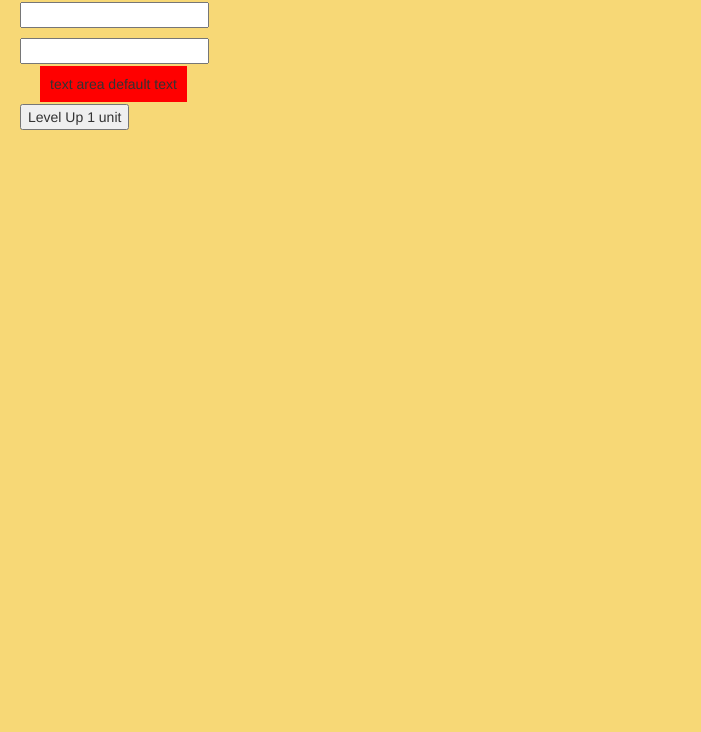
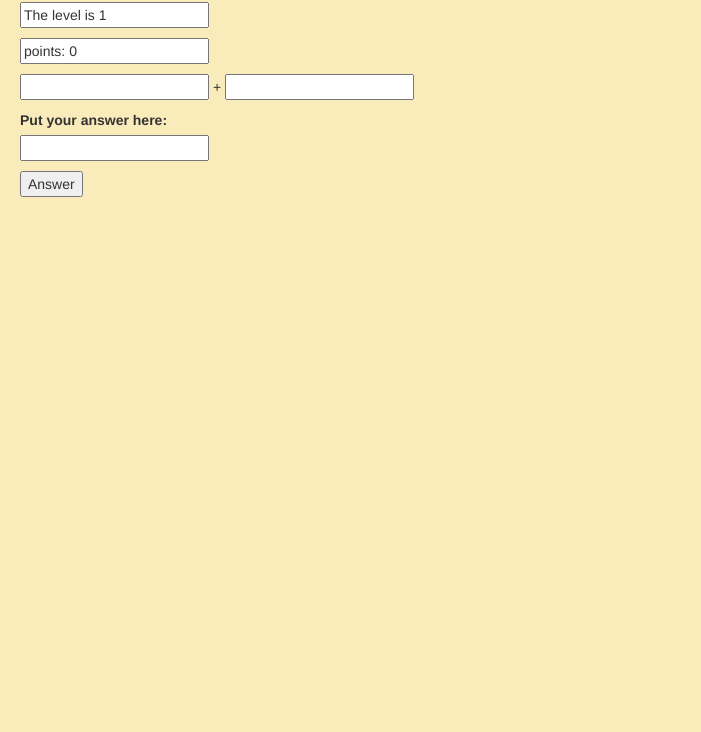
Before and after one commit to s-fanou/javascript, a plain HTML site: page index.html in a window 1280 px wide. Shown: the part 68-800 px from the top of the page, without its empty margins (0-701 px from the left). Drawn offline with nearby package versions, Linux system fonts and the light colour scheme.

Commit message:
first steps

```diff
--- a/exp1.js
+++ b/exp1.js
@@ -3,17 +3,28 @@
 /* i have no idea what to write....
 this game is inspired by the battle cats.  */
 
-$(document).ready(function () {
-  var level = 0;
-  var myvar2 = "maryana";
+$(document).ready(function ()
+{
+  var level = 1;
+  $("#txtLevel").val("The level is " + level);
 
-  $("#btn1").click(function () {
-    level = level + 1;
+  var gamePoints = 0;
+  $("#txtPoints").val("points: " + gamePoints);
 
-    $("#txt1").val("The level is " + level);
+
+
+  $("#btnAnswer").click(function ()
+  {
+
+    var numb1 =  $("#txtNumber1").val();
+    var numb2 =  $("#txtNumber2").val();
+
+
+    $("#txtLevel").val("The level is " + level);
 
     // this is the second textbox
     //$("#txtArea1").val("");
-    $("#span1").text(myvar2);
+    // $("#span1").text(myvar2);
+
   });
 }); // ends document.ready
--- a/index.html
+++ b/index.html
@@ -15,13 +15,17 @@
 
         <div>
 
-            <p> <input type="text" name="txt1" id="txt1"></p>
+            <p><input type="text" name="txtLevel" id="txtLevel"> </p>
+            <p><input type="text" name="txtPoints" id="txtPoints"> </p>
 
-            <p><input type="textarea" name="txtArea1" id="txtArea1"></p>
+            <p> <input type="text" name="txtNumber1" id="txtNumber1"> + <input type="text" name="txtNumber2" id="txtNumber2"></p>
 
-            <p><span name="span1" id="span1"> text area default text</span></p>
+            <p><label>Put your answer here: </label> <br>
+                <input type="textarea" name="txtaAnswer" id="txtaAnswer"></p>
 
-            <p><input type="button" name="btn1" id="btn1" value="Level Up 1 unit"></p>
+            <!--  <p><span name="span1" id="span1"> text area default text</span></p> -->
+
+            <p><input type="button" name="btnAnswer" id="btnAnswer" value="Answer"></p>
 
         </div>
 
--- a/styles.css
+++ b/styles.css
@@ -1,10 +1,10 @@
 body {
   margin: 20px;
-  background-color: rgb(247, 216, 118);
+  background-color: rgb(250, 235, 186);
 }
 
 #span1 {
-  background-color: red;
+  background-color: rgb(250, 165, 165);
   padding:10px;
   margin: 20;
 }
```
